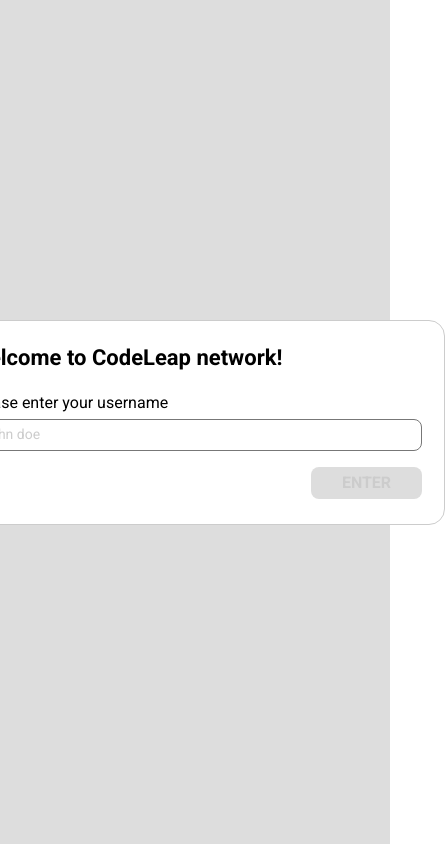
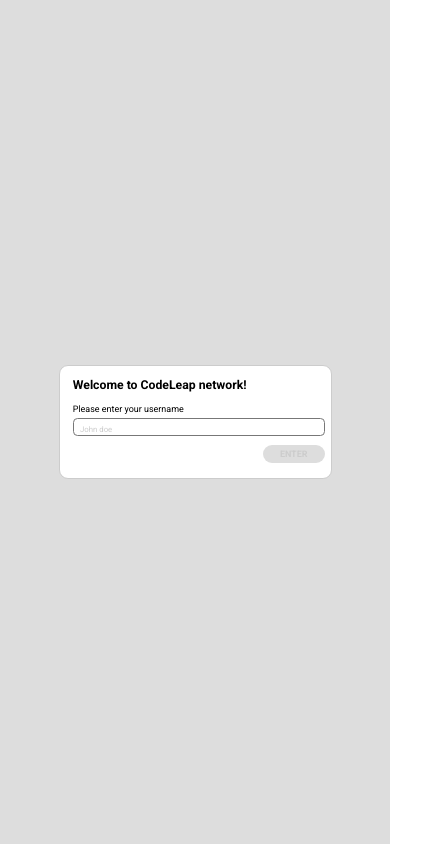
Before and after one commit to FernandoAlmeida2/codeleap-test, a React (Create React App) app: page / in a window 390 px wide. Shown: the whole page, 445 px wide, since content can reach past the window. Built offline with nearby package versions, Linux system fonts and the light colour scheme; no server answers.

Commit message:
feat: add responsivity to mobile devices

```diff
--- a/src/components/DeleteModal.js
+++ b/src/components/DeleteModal.js
@@ -53,6 +53,16 @@ const DeleteBox = styled.div`
     font-size: 22px;
     font-weight: 700;
   }
+  @media (max-width: 700px) {
+    width: 80vw;
+    height: 17.7vw;
+    border-radius: 2.3vw;
+    padding: 3vw;
+    gap: 5vw;
+    h1 {
+      font-size: 3vw;
+    }
+  }
 `;
 
 const ButtonsDiv = styled.div`
@@ -66,6 +76,14 @@ const ButtonsDiv = styled.div`
     border-radius: 8px;
     cursor: pointer;
   }
+  @media (max-width: 700px) {
+    gap: 2vw;
+    button {
+      width: 14.8vw;
+      height: 4vw;
+      border-radius: 1vw;
+    }
+  }
 `;
 
 const CancelButton = styled.button`
--- a/src/components/Header.js
+++ b/src/components/Header.js
@@ -35,4 +35,14 @@ const HeaderStyle = styled.div`
     cursor: pointer;
     font-size: 16px;
   }
+  @media (max-width: 700px) {
+    min-height: 11.4vw;
+    padding: 0 10vw;
+    h1 {
+      font-size: 4.5vw;
+    }
+    p {
+      font-size: 3vw;
+    }
+  }
 `;
--- a/src/components/UpdateModal.js
+++ b/src/components/UpdateModal.js
@@ -86,6 +86,20 @@ const UpdateBox = styled.div`
     font-size: 16px;
     margin-bottom: 8px;
   }
+  @media (max-width: 700px) {
+    width: 80vw;
+    height: 40.5vw;
+    border-radius: 2.3vw;
+    padding: 3vw;
+    gap: 2vw;
+    h1 {
+      font-size: 3vw;
+    }
+    p {
+    font-size: 2.3vw;
+    margin-bottom: 1vw;
+  }
+  }
 `;
 
 const InputStyle = styled.input`
@@ -98,6 +112,15 @@ const InputStyle = styled.input`
     color: #cccccc;
     opacity: 1;
     font-size: 14px;
+  }
+  @media (max-width: 700px) {
+    width: 69.5vw;
+    height: 4.28vw;
+    border-radius: 1.14vw;
+    padding-left: 1.36vw;
+    ::placeholder {
+      font-size: 2vw;
+    }
   }
 `;
 
@@ -113,9 +136,19 @@ const ContentStyle = styled.textarea`
     opacity: 1;
     font-size: 14px;
   }
+  @media (max-width: 700px) {
+    width: 69.5vw;
+    height: 9.9vw;
+    border-radius: 1.14vw;
+    padding-left: 1.36vw;
+    padding-top: 1vw;
+    ::placeholder {
+      font-size: 2vw;
+    }
+  }
 `;
 
-export const ButtonsDiv = styled.div`
+const ButtonsDiv = styled.div`
   width: 100%;
   display: flex;
   justify-content: end;
@@ -126,6 +159,15 @@ export const ButtonsDiv = styled.div`
     border-radius: 8px;
     font-size: 16px;
     font-weight: 700;
+  }
+  @media (max-width: 700px) {
+    gap: 2.3vw;
+    button {
+      width: 16vw;
+      height: 4.28vw;
+      border-radius: 1.14vw;
+      font-size: 2.3vw;
+    }
   }
 `;
 
--- a/src/components/posts/CreatePostForm/Styles.js
+++ b/src/components/posts/CreatePostForm/Styles.js
@@ -21,6 +21,20 @@ export const CreatePostBox = styled.div`
     font-size: 16px;
     margin-bottom: 8px;
   }
+  @media (max-width: 700px) {
+    width: 87.5vw;
+    height: 39vw;
+    border-radius: 2.3vw;
+    padding: 3.43vw;
+    gap: 2.4vw;
+    h1 {
+      font-size: 3.14vw;
+    }
+    p {
+      font-size: 2.3vw;
+      margin-bottom: 1vw;
+    }
+  }
 `;
 
 export const InputStyle = styled.input`
@@ -33,6 +47,15 @@ export const InputStyle = styled.input`
     color: #cccccc;
     opacity: 1;
     font-size: 14px;
+  }
+  @media (max-width: 700px) {
+    width: 80vw;
+    height: 4.28vw;
+    border-radius: 1.14vw;
+    padding-left: 1.52vw;
+    ::placeholder {
+      font-size: 2vw;
+    }
   }
 `;
 
@@ -47,6 +70,16 @@ export const ContentStyle = styled.textarea`
     color: #cccccc;
     opacity: 1;
     font-size: 14px;
+  }
+  @media (max-width: 700px) {
+    width: 80vw;
+    height: 9.86vw;
+    border-radius: 1.14vw;
+    padding-left: 1.52vw;
+    padding-top: 1vw;
+    ::placeholder {
+      font-size: 2vw;
+    }
   }
 `;
 
@@ -66,4 +99,14 @@ export const ButtonStyle = styled.div`
     cursor: ${(props) => (props.isEmpty ? "auto" : "pointer")};
     color: ${(props) => (props.isEmpty ? "#CCCCCC" : "#FFFFFF")};
   }
+  @media (max-width: 700px) {
+    width: 80vw;
+    height: 4.28vw;
+    button {
+      width: 16vw;
+      height: 4.28vw;
+      border-radius: 1.14vw;
+      font-size: 2.3vw;
+    }
+  }
 `;
--- a/src/components/posts/Post/Post.js
+++ b/src/components/posts/Post/Post.js
@@ -39,13 +39,13 @@ export default function Post({ post, refreshPosts }) {
               <TbTrashXFilled
                 color="white"
                 cursor={"pointer"}
-                size={23}
+                size={"2.9vw"}
                 onClick={() => setDeleteModal(true)}
               />
               <FiEdit
                 color="white"
                 cursor={"pointer"}
-                size={23}
+                size={"2.9vw"}
                 onClick={() => setUpdateModal(true)}
               />
             </IconsDiv>
--- a/src/components/posts/Post/Styles.js
+++ b/src/components/posts/Post/Styles.js
@@ -8,6 +8,12 @@ export const PostBox = styled.div`
   border: 1px solid #999999;
   border-radius: 16px;
   padding-bottom: 24px;
+  @media (max-width: 700px) {
+    width: 87.5vw;
+    height: 36.8vw;
+    border-radius: 2.3vw;
+    padding-bottom: 3.43vw;
+  }
 `;
 
 export const TitleDiv = styled.div`
@@ -23,8 +29,16 @@ export const TitleDiv = styled.div`
   h1 {
     font-weight: 700;
     font-size: 22px;
-    line-height: 26px;
     color: #ffffff;
+  }
+  @media (max-width: 700px) {
+    width: 87.5vw;
+    height: 8.14vw;
+    border-radius: 2vw 2vw 0px 0px;
+    padding-left: 3.43vw;
+    h1 {
+      font-size: 3vw;
+    }
   }
 `;
 
@@ -34,7 +48,12 @@ export const IconsDiv = styled.div`
   top: 24px;
   display: flex;
   gap: 32px;
-`
+  @media (max-width: 700px) {
+    right: 3vw;
+    top: 3vw;
+    gap: 3vw;
+  }
+`;
 
 export const PostInfo = styled.div`
   width: 100%;
@@ -51,6 +70,11 @@ export const PostInfo = styled.div`
   h3 {
     font-weight: 400;
   }
+  @media (max-width: 700px) {
+    height: 8.3vw;
+    padding: 0 3vw;
+    font-size: 2.5vw;
+  }
 `;
 
 export const PostContent = styled.p`
@@ -59,4 +83,9 @@ export const PostContent = styled.p`
   padding: 0 24px;
   font-size: 18px;
   overflow-y: auto;
+  @media (max-width: 700px) {
+    height: 20vw;
+    padding: 0 3vw;
+    font-size: 2.5vw;
+  }
 `;
--- a/src/pages/MainScreen/MainScreen.js
+++ b/src/pages/MainScreen/MainScreen.js
@@ -37,7 +37,6 @@ export default function MainScreen() {
     getPosts("")
       .then((response) => {
         setPosts(response);
-        console.log(response);
       })
       .catch((error) => {
         console.log(error);
--- a/src/pages/MainScreen/MainScreenStyles.js
+++ b/src/pages/MainScreen/MainScreenStyles.js
@@ -16,4 +16,8 @@ export const MainStyle = styled.div`
   flex-direction: column;
   align-items: center;
   gap: 24px;
+  @media (max-width: 700px) {
+    width: 114.3vw;
+    gap: 3.4vw;
+  }
 `;
--- a/src/pages/Signup/SignupStyles.js
+++ b/src/pages/Signup/SignupStyles.js
@@ -11,14 +11,18 @@ export const Container = styled.div`
   h1 {
     font-size: 22px;
     font-weight: 700;
-    line-height: 25.78px;
+  }
+  @media (max-width: 700px) {
+    h1 {
+      font-size: 3.14vw;
+    }
   }
 `;
 
 export const SignupBox = styled.div`
   width: 500px;
   height: 205px;
-  background: #FFFFFF;
+  background: #ffffff;
   border: 1px solid #cccccc;
   border-radius: 16px;
   padding: 24px;
@@ -27,6 +31,13 @@ export const SignupBox = styled.div`
   justify-content: center;
   align-items: space-between;
   gap: 16px;
+  @media (max-width: 700px) {
+    width: 70vw;
+    height: 29.3vw;
+    padding: 3.4vw;
+    gap: 2.3vw;
+    border-radius: 2.3vw;
+  }
 `;
 
 export const InputStyle = styled.div`
@@ -46,6 +57,21 @@ export const InputStyle = styled.div`
       font-size: 14px;
     }
   }
+  @media (max-width: 700px) {
+    p {
+      font-size: 2.3vw;
+      margin: 1.14vw 0;
+    }
+    input {
+      width: 64.6vw;
+      height: 4.57vw;
+      border-radius: 1.15vw;
+      padding-left: 1.6vw;
+      ::placeholder {
+        font-size: 2vw;
+      }
+    }
+  }
 `;
 
 export const ButtonStyle = styled.div`
@@ -53,7 +79,7 @@ export const ButtonStyle = styled.div`
   height: 32px;
   display: flex;
   justify-content: end;
-    button{
+  button {
     width: 111px;
     height: 32px;
     border-radius: 8px;
@@ -64,4 +90,13 @@ export const ButtonStyle = styled.div`
     cursor: ${(props) => (props.isEmpty ? "auto" : "pointer")};
     color: ${(props) => (props.isEmpty ? "#CCCCCC" : "#FFFFFF")};
   }
-`
+  @media (max-width: 700px) {
+    width: 64.6vw;
+    button {
+      border-radius: 2.3vw;
+      width: 15.9vw;
+      height: 4.57vw;
+      font-size: 2.3vw;
+    }
+  }
+`;
```
Lines whose indentation alone changed are shown as unchanged.
